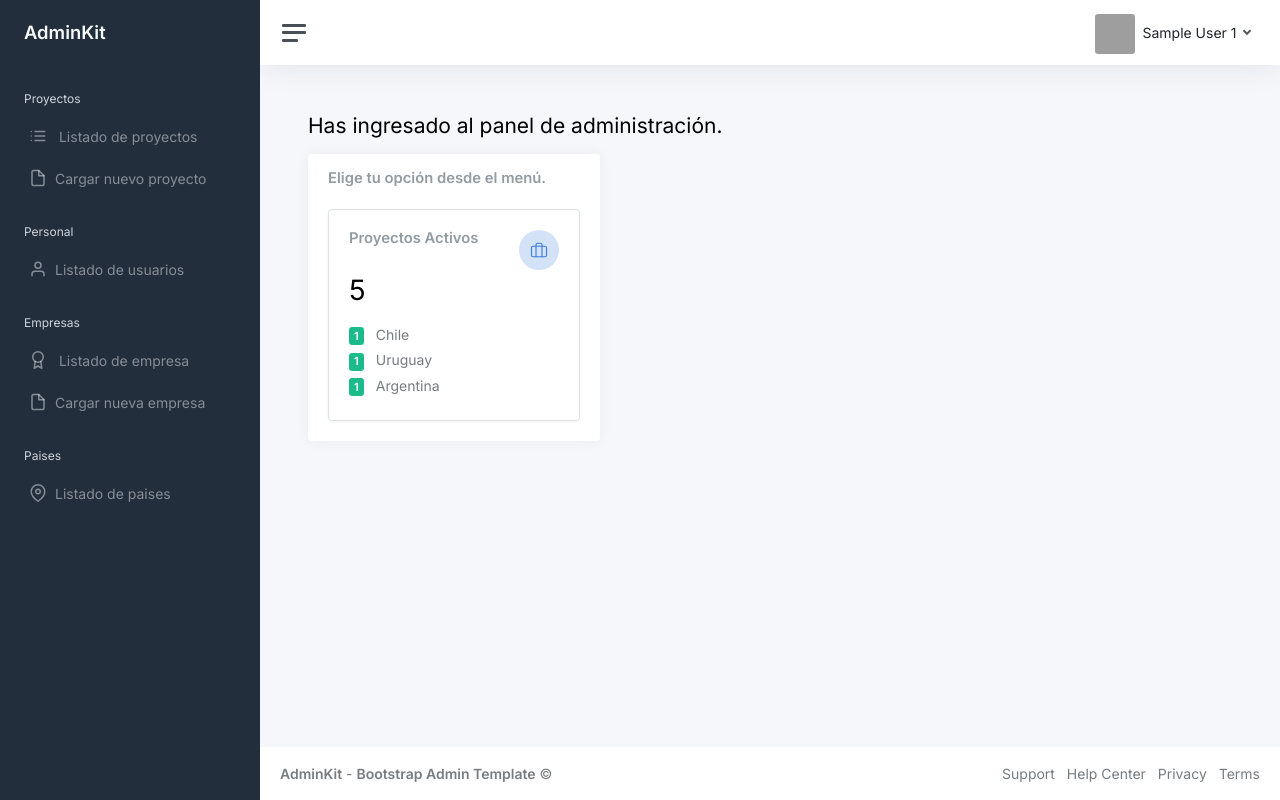
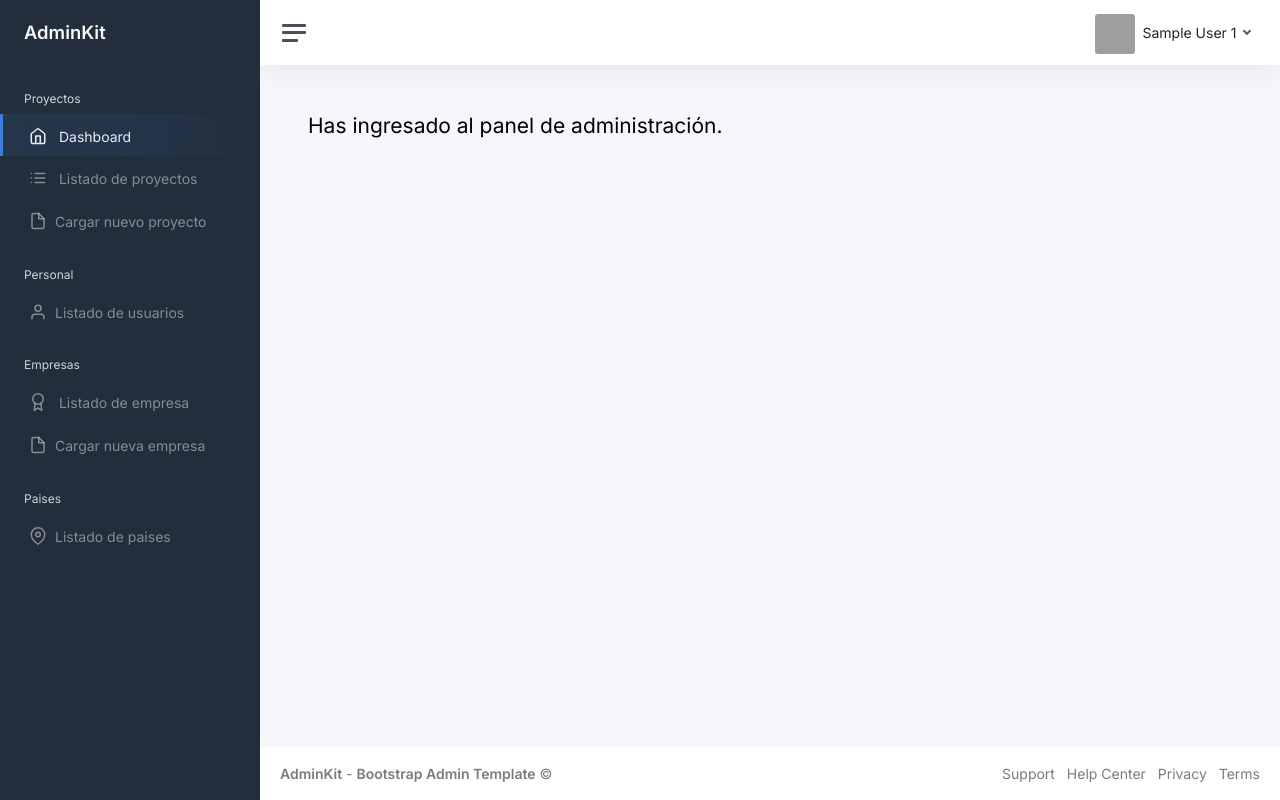
Before and after one commit to EzequielDigiacomo/Desp2-Lab2, a PHP site: page / in a window 1280 px wide. Run offline with PHP 8.4, Linux system fonts and the light colour scheme; the visitor is signed in with stand-in values (Sample User, id 1); data comes from the database, SQL or seed files in the repository; grey boxes are pictures that could not be loaded.

Commit message:
consutlas simplificadas

```diff
--- a/funciones/library.php
+++ b/funciones/library.php
@@ -75,10 +75,10 @@ function Listar_Usuarios($vConexion)
 function Listar_Empresas($vConexion)
 {
     $Listado = array();
-    $SQL = "SELECT E.Id, E.Denominacion, E.FechaCarga, E.UsuarioCarga, P.Denominacion as Pais, U.Nombre as U_Nombre, U.Apellido as U_Apellido, U.Imagen as U_Imagen
+    $SQL = "SELECT E.Id, E.Denominacion, E.FechaCarga, E.UsuarioCarga, P.Denominacion as Pais, U.Nombre, U.Apellido, U.Imagen
             FROM empresas E
             JOIN paises P ON E.IdPais = P.Id
-            LEFT JOIN usuarios U ON E.UsuarioCarga = U.Usuario
+            JOIN usuarios U ON E.UsuarioCarga = U.Usuario
             WHERE E.Eliminado = 0
             ORDER BY E.Denominacion ASC";
     $Resultado = mysqli_query($vConexion, $SQL);
@@ -89,8 +89,8 @@ function Listar_Empresas($vConexion)
         $Listado[$i]['FECHA_CARGA'] = $data['FechaCarga'];
         $Listado[$i]['USUARIO_CARGA'] = $data['UsuarioCarga'];
         $Listado[$i]['PAIS'] = $data['Pais'];
-        $Listado[$i]['CREADOR_COMPLETO'] = !empty($data['U_Nombre']) ? $data['U_Apellido'] . ' ' . $data['U_Nombre'] : $data['UsuarioCarga'];
-        $Listado[$i]['CREADOR_IMG'] = !empty($data['U_Imagen']) ? $data['U_Imagen'] : 'login.png';
+        $Listado[$i]['CREADOR_COMPLETO'] = $data['Nombre'] . ' ' . $data['Apellido'];
+        $Listado[$i]['CREADOR_IMG'] = empty($data['Imagen']) ? 'login.png' : $data['Imagen'];
         $i++;
     }
     return $Listado;
@@ -99,7 +99,7 @@ function Listar_Empresas($vConexion)
 function Listar_Proyectos($vConexion)
 {
     $Listado = array();
-    $SQL = "SELECT PR.Id, PR.Denominacion, PR.FechaCarga, PR.Prioridad, E.Denominacion as Empresa, P.Denominacion as Pais, U.Nombre as L_Nombre, U.Apellido as L_Apellido, U.Imagen as L_Imagen, ES.Id as IdEstado, ES.Denominacion as Estado
+    $SQL = "SELECT PR.Id, PR.Denominacion, PR.FechaCarga, PR.Prioridad, E.Denominacion as Empresa, P.Denominacion as Pais, U.Nombre, U.Apellido, U.Imagen, ES.Id as IdEstado, ES.Denominacion as Estado
             FROM proyectos PR
             JOIN empresas E ON PR.IdEmpresa = E.Id
             JOIN paises P ON E.IdPais = P.Id
@@ -116,8 +116,8 @@ function Listar_Proyectos($vConexion)
         $Listado[$i]['PRIORIDAD'] = $data['Prioridad'];
         $Listado[$i]['EMPRESA'] = $data['Empresa'];
         $Listado[$i]['PAIS'] = $data['Pais'];
-        $Listado[$i]['LIDER_COMPLETO'] = $data['L_Nombre'] . ' ' . $data['L_Apellido'];
-        $Listado[$i]['LIDER_IMG'] = empty($data['L_Imagen']) ? 'login.png' : $data['L_Imagen'];
+        $Listado[$i]['LIDER_COMPLETO'] = $data['Nombre'] . ' ' . $data['Apellido'];
+        $Listado[$i]['LIDER_IMG'] = empty($data['Imagen']) ? 'login.png' : $data['Imagen'];  //si imagen esta vacio entonces pone login.png
         $Listado[$i]['ESTADO_ID'] = $data['IdEstado'];
         $Listado[$i]['ESTADO_NOMBRE'] = $data['Estado'];
         $i++;
--- a/inc/sidebar.inc.php
+++ b/inc/sidebar.inc.php
@@ -9,6 +9,11 @@ $current_page = basename($_SERVER['PHP_SELF']);
         <ul class="sidebar-nav">
             <li class="sidebar-header">
                 Proyectos
+            </li>
+            <li class="sidebar-item <?php echo ($current_page == 'index.php') ? 'active' : ''; ?>">
+                <a class="sidebar-link" href="index.php">
+                    <i class="align-middle me-2" data-feather="home"></i> <span class="align-middle">Dashboard</span>
+                </a>
             </li>
             <li class="sidebar-item <?php echo ($current_page == 'listado_proyectos.php') ? 'active' : ''; ?>">
                 <a class="sidebar-link" href="listado_proyectos.php">
--- a/index.php
+++ b/index.php
@@ -1,56 +1,8 @@
 <?php
 require_once 'inc/header.inc.php';
-
-$SQL_Total = "SELECT COUNT(*) as Total FROM proyectos WHERE Eliminado = 0";
-$ResultadoTotal = mysqli_query($vConexion, $SQL_Total);
-$data_Total = mysqli_fetch_array($ResultadoTotal);
-$total_proyectos = $data_Total['Total'];
-
-$SQL_Paises = "SELECT P.Denominacion as Pais, COUNT(PR.Id) as Cantidad " .
-              "FROM proyectos PR " .
-              "JOIN empresas E ON PR.IdEmpresa = E.Id " .
-              "JOIN paises P ON E.IdPais = P.Id " .
-              "WHERE PR.Eliminado = 0 " .
-              "GROUP BY P.Denominacion " .
-              "ORDER BY Cantidad DESC";
-$ResultadoPaises = mysqli_query($vConexion, $SQL_Paises);
 ?>
 
 <h1 class="h3 mb-3">Has ingresado al panel de administración.</h1>
-<div class="row">
-    <div class="col-12 col-md-6 col-lg-4">
-        <div class="card">
-            <div class="card-header pb-0">
-                <h5 class="card-title mb-0">Elige tu opción desde el menú.</h5>
-            </div>
-            <div class="card-body">
-                <div class="card shadow-sm border mb-0">
-                    <div class="card-body">
-                        <div class="row">
-                            <div class="col mt-0">
-                                <h5 class="card-title">Proyectos Activos</h5>
-                            </div>
-                            <div class="col-auto">
-                                <div class="stat text-primary">
-                                    <i data-feather="briefcase" class="align-middle"></i>
-                                </div>
-                            </div>
-                        </div>
-                        <h1 class="mt-1 mb-3"><?php echo $total_proyectos; ?></h1>
-                        <?php
-                        while ($row_pais = mysqli_fetch_array($ResultadoPaises)) {
-                        ?>
-                        <div class="mb-1">
-                            <span class="badge bg-success me-2"><?php echo $row_pais['Cantidad']; ?></span>
-                            <span class="text-muted"><?php echo $row_pais['Pais']; ?></span>
-                        </div>
-                        <?php } ?>
-                    </div>
-                </div>
-            </div>
-        </div>
-    </div>
-</div>
 <?php
 require_once 'inc/footer.inc.php';
 ?>
--- a/listado_empresas.php
+++ b/listado_empresas.php
@@ -9,12 +9,14 @@ $total_empresas = count($empresas_lista);
         <div class="card flex-fill">
             <div class="card-header">
                 <h4 class="text-info">Visualizando <?php echo $total_empresas; ?> registros</h4>
+                <?php // isset verifica si la variable de sesion existe ?>
                 <?php if (isset($_SESSION['Mensaje_Empresa'])) { ?>
                 <div class="alert alert-<?php echo $_SESSION['Estilo_Empresa']; ?> alert-dismissible mt-2 mb-0" role="alert">
                     <div class="alert-message">
                         <?php echo $_SESSION['Mensaje_Empresa']; ?>
                     </div>
                 </div>
+                <?php // unset elimina la variable de sesion para que no se repita el cartel ?>
                 <?php unset($_SESSION['Mensaje_Empresa']); ?>
                 <?php unset($_SESSION['Estilo_Empresa']); ?>
                 <?php } ?>
@@ -33,7 +35,7 @@ $total_empresas = count($empresas_lista);
                 </thead>
                 <tbody>
                     <?php
-                    $cnt = 1;
+                    $contador = 1;
                     foreach ($empresas_lista as $empresa) {
 
                         $flag_file = 'URU.jpg';
@@ -46,7 +48,7 @@ $total_empresas = count($empresas_lista);
                         }
                     ?>
                     <tr>
-                        <td><?php echo $cnt++; ?></td>
+                        <td><?php echo $contador++; ?></td>
                         <td>
                             <img src="img/countries/<?php echo $flag_file; ?>" width="36" height="36" class="rounded-circle me-2" alt="<?php echo $empresa['PAIS']; ?>" title="<?php echo $empresa['PAIS']; ?>">
                             <?php echo $empresa['DENOMINACION']; ?>
--- a/listado_paises.php
+++ b/listado_paises.php
@@ -20,12 +20,14 @@ $total_paises = count($paises_lista);
         <div class="card flex-fill">
             <div class="card-header">
                 <h4 class="text-info">Visualizando <?php echo $total_paises; ?> registros</h4>
+                <?php // isset verifica si la variable de sesion existe ?>
                 <?php if (isset($_SESSION['Mensaje_Pais'])) { ?>
                 <div class="alert alert-<?php echo $_SESSION['Estilo_Pais']; ?> alert-dismissible mt-2 mb-0" role="alert">
                     <div class="alert-message">
                         <?php echo $_SESSION['Mensaje_Pais']; ?>
                     </div>
                 </div>
+                <?php // unset elimina la variable de sesion para que no se repita el cartel ?>
                 <?php unset($_SESSION['Mensaje_Pais']); ?>
                 <?php unset($_SESSION['Estilo_Pais']); ?>
                 <?php } ?>
@@ -41,7 +43,7 @@ $total_paises = count($paises_lista);
                 </thead>
                 <tbody>
                     <?php
-                    $cnt = 1;
+                    $contador = 1;
                     foreach ($paises_lista as $pais) {
 
                         $flag_file = 'URU.jpg';
@@ -54,7 +56,7 @@ $total_paises = count($paises_lista);
                         }
                     ?>
                     <tr>
-                        <td><?php echo $cnt++; ?></td>
+                        <td><?php echo $contador++; ?></td>
                         <td><?php echo $pais['NOMBRE']; ?></td>
                         <td>
                             <img src="img/countries/<?php echo $flag_file; ?>" width="36" height="36" class="rounded-circle me-2" alt="<?php echo $pais['NOMBRE']; ?>">
--- a/listado_proyectos.php
+++ b/listado_proyectos.php
@@ -9,12 +9,14 @@ $total_proyectos = count($proyectos_lista);
         <div class="card flex-fill">
             <div class="card-header">
                 <h4 class="text-info">Visualizando <?php echo $total_proyectos; ?> registros</h4>
+                <?php // isset verifica si la variable de sesion existe ?>
                 <?php if (isset($_SESSION['Mensaje_Proyecto'])) { ?>
                 <div class="alert alert-<?php echo $_SESSION['Estilo_Proyecto']; ?> alert-dismissible mt-2 mb-0" role="alert">
                     <div class="alert-message">
                         <?php echo $_SESSION['Mensaje_Proyecto']; ?>
                     </div>
                 </div>
+                <?php // unset elimina la variable de sesion para que no se repita el cartel ?>
                 <?php unset($_SESSION['Mensaje_Proyecto']); ?>
                 <?php unset($_SESSION['Estilo_Proyecto']); ?>
                 <?php } ?>
@@ -33,7 +35,7 @@ $total_proyectos = count($proyectos_lista);
                 </thead>
                 <tbody>
                     <?php
-                    $cnt = 1;
+                    $contador = 1;
                     foreach ($proyectos_lista as $proyecto) {
 
                         if (isset($_GET['id_cancelado_simulado']) && intval($_GET['id_cancelado_simulado']) == $proyecto['ID']) {
@@ -64,7 +66,7 @@ $total_proyectos = count($proyectos_lista);
                         }
                     ?>
                     <tr>
-                        <td><?php echo $cnt++; ?></td>
+                        <td><?php echo $contador++; ?></td>
                         <td>
                             <?php if ($proyecto['PRIORIDAD'] == 1) { ?>
                             <i data-feather="star" class="text-warning align-middle me-1"></i>
--- a/listado_usuarios.php
+++ b/listado_usuarios.php
@@ -17,6 +17,7 @@ $usuarios_lista = Listar_Usuarios($vConexion);
 <div class="row">
     <div class="col-12 col-lg-12 col-xxl-12 d-flex">
         <div class="card flex-fill">
+            <?php // isset verifica si la variable de sesion existe ?>
             <?php if (isset($_SESSION['Mensaje_Usuario'])) { ?>
             <div class="card-header pb-0">
                 <div class="alert alert-<?php echo $_SESSION['Estilo_Usuario']; ?> alert-dismissible mb-0" role="alert">
@@ -25,6 +26,7 @@ $usuarios_lista = Listar_Usuarios($vConexion);
                     </div>
                 </div>
             </div>
+            <?php // unset elimina la variable de sesion para que no se repita el cartel ?>
             <?php unset($_SESSION['Mensaje_Usuario']); ?>
             <?php unset($_SESSION['Estilo_Usuario']); ?>
             <?php } ?>
@@ -40,11 +42,11 @@ $usuarios_lista = Listar_Usuarios($vConexion);
                 </thead>
                 <tbody>
                     <?php
-                    $cnt = 1;
+                    $contador = 1;
                     foreach ($usuarios_lista as $usuario) {
                     ?>
                     <tr>
-                        <td><?php echo $cnt++; ?></td>
+                        <td><?php echo $contador++; ?></td>
                         <td>
                             <img src="img/avatars/<?php echo $usuario['IMG']; ?>" width="36" height="36" class="rounded-circle me-2" alt="<?php echo $usuario['USUARIO']; ?>">
                             <?php echo $usuario['APELLIDO'] . ' ' . $usuario['NOMBRE']; ?>
```
Also changed, not shown: estudio.txt (+14 -5 lines).
